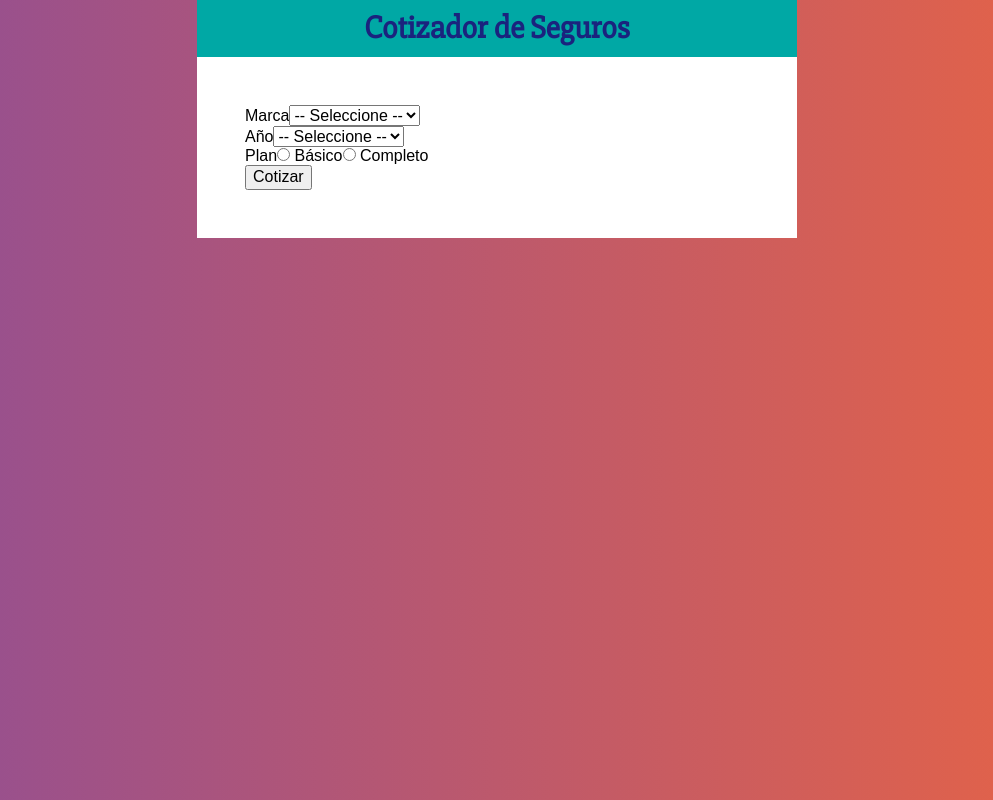
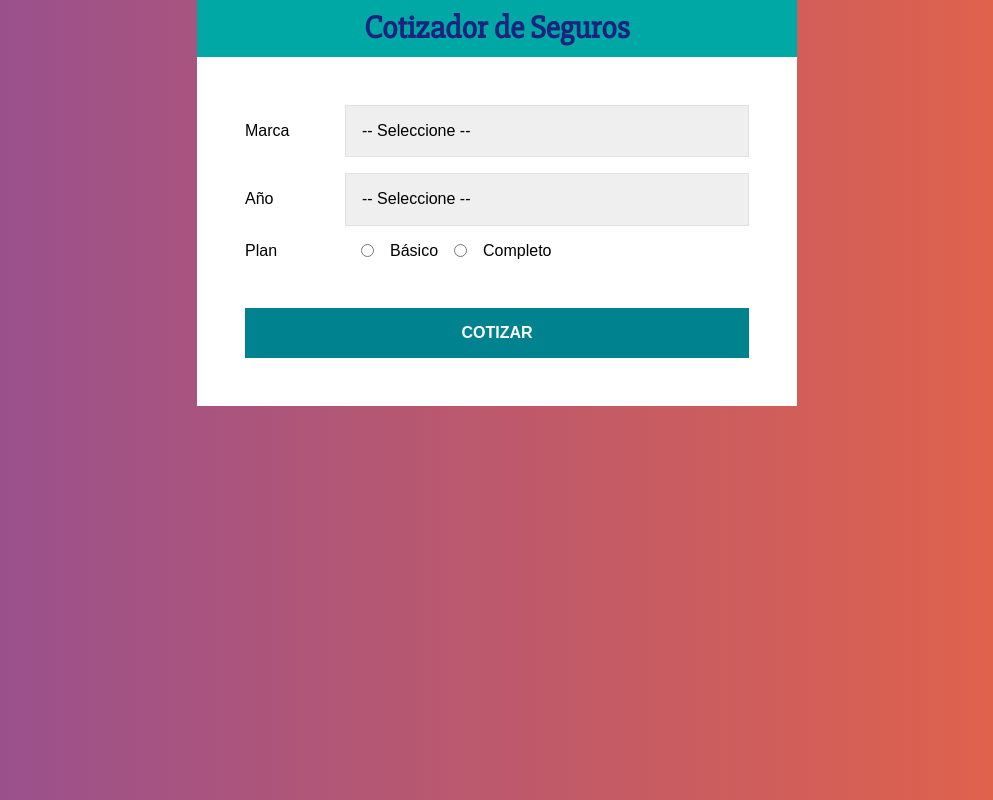
Before and after one commit to JussefoDaniel/Cotizador-React, a React (Create React App) app: page / in a window 1280 px wide. Shown: the whole page, without its empty margins (143-1136 px from the left). Built offline with nearby package versions, Linux system fonts and the light colour scheme.

Commit message:
Update Formulario.jsx

```diff
--- a/src/components/Formulario.jsx
+++ b/src/components/Formulario.jsx
@@ -1,21 +1,58 @@
-import React from 'react';
+import React from "react";
+import styled from "@emotion/styled";
+
+const Campo = styled.div`
+  display: flex;
+  margin-bottom: 1rem;
+  align-items: center;
+`;
+const Label = styled.label`
+  flex: 0 0 100px;
+`;
+const Select = styled.select`
+  display: block;
+  width: 100%;
+  padding: 1rem;
+  border: 1px solid #e1e1e1;
+  -webkit-appearance: none;
+`;
+const InputRadio = styled.input`
+  margin: 0 1rem;
+`;
+
+const Boton = styled.button`
+    background-color: #00838F;
+    font-size: 16px;
+    width: 100%;
+    padding: 1rem;
+    color: #fff;
+    text-transform: uppercase;
+    font-weight: bold;
+    border: none;
+    transition: background-color .3s ease;
+    margin-top: 2rem;
+    &:hover {
+        background-color: #26C6DA;
+        cursor: pointer;
+    }
+`;
 
 const Formulario = () => {
   return (
     <form>
-            <div>
-                <label>Marca</label>
-                <select>
+      <Campo>
+        <Label>Marca</Label>
+        <Select>
           <option value="">-- Seleccione --</option>
           <option value="americano">Americano</option>
           <option value="europeo">Europeo</option>
           <option value="asiatico">Asiatico</option>
-                </select>
-            </div>
+        </Select>
+      </Campo>
 
-            <div>
-                <label>Año</label>
-                <select>
+      <Campo>
+        <Label>Año</Label>
+        <Select>
           <option value="">-- Seleccione --</option>
           <option value="2021">2021</option>
           <option value="2020">2020</option>
@@ -27,28 +64,18 @@
           <option value="2014">2014</option>
           <option value="2013">2013</option>
           <option value="2012">2012</option>
-                </select>
-            </div>
+        </Select>
+      </Campo>
 
-            <div>
-                <label>Plan</label>
-                <input
-                    type="radio"
-                    name="plan"
-                    value="basico"
-                /> Básico
+      <Campo>
+        <Label>Plan</Label>
+        <InputRadio type="radio" name="plan" value="basico" /> Básico
+        <InputRadio type="radio" name="plan" value="completo" /> Completo
+      </Campo>
 
-                <input
-                    type="radio"
-                    name="plan"
-                    value="completo"
-                /> Completo
-            </div>
-
-            <button type="button">Cotizar</button>
+      <Boton type="button">Cotizar</Boton>
     </form>
-
   );
-}
+};
 
 export default Formulario;
```
Lines whose indentation alone changed are shown as unchanged.
